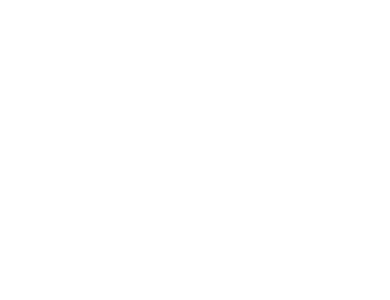
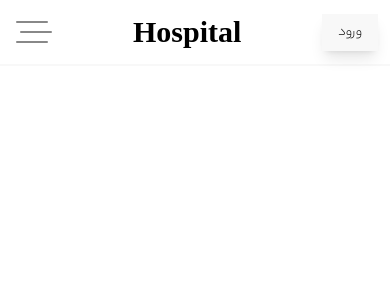
Before and after one commit to alimoniri7/hospital, a React app: page / in a window 390 px wide. Shown: the top 300 px of the page. Built offline with nearby package versions, Linux system fonts and the light colour scheme; the HTML template or start-up script is replaced by a standard one.

Commit message:
navbar created

```diff
--- /dev/null
+++ b/src/components/buttons/BtnBurger.jsx
@@ -0,0 +1,36 @@
+import React, { useState } from "react";
+
+
+const BtnBurger = () => {
+  const [isOpen, setIsOpen] = useState(false);
+  const genericHamburgerLine = `h-0.5 w-8 my-1 rounded-full bg-black-gray transition ease transform duration-300`;
+
+  return (
+    <button
+      className="flex sm:hidden flex-col h-12 w-12 justify-center items-center group"
+      onClick={() => setIsOpen(!isOpen)}
+    >
+      <div
+        className={`${genericHamburgerLine} ${
+          isOpen
+            ? "rotate-45 translate-y-2 opacity-50 group-hover:opacity-100"
+            : "opacity-50 group-hover:opacity-100"
+        }`}
+      />
+      <div
+        className={`${genericHamburgerLine} ${
+          isOpen ? "opacity-0 translate-x-8" : " translate-x-1 opacity-50 group-hover:opacity-100"
+        }`}
+      />
+      <div
+        className={`${genericHamburgerLine} ${
+          isOpen
+            ? "-rotate-45 -translate-y-3 opacity-50 group-hover:opacity-100"
+            : "opacity-50 group-hover:opacity-100"
+        }`}
+      />
+    </button>
+  );
+};
+
+export default BtnBurger
--- /dev/null
+++ b/src/components/layout/MobileMenu.jsx
@@ -0,0 +1,11 @@
+import React from 'react';
+
+const MobileMenu = () => {
+    return (
+        <div>
+
+        </div>
+    );
+};
+
+export default MobileMenu;
--- /dev/null
+++ b/src/components/layout/Navbar.jsx
@@ -0,0 +1,55 @@
+import React from "react";
+import { Link } from "react-router-dom";
+import BtnContained from "../buttons/BtnContained";
+import BtnBurger from "../buttons/BtnBurger";
+
+const Navbar = () => {
+   const menu = [
+      {
+         label: "درباره ما",
+         path: "/aboutus",
+      },
+      {
+         label: "تماس با ما",
+         path: "contactus",
+      },
+      {
+         label: "خدمات",
+         path: "/services",
+      },
+      {
+         label: "وبلاگ",
+         path: "/blog",
+      },
+      {
+         label: "نوبت دهی",
+         path: "/login",
+      },
+   ];
+
+
+   return (
+      <nav className="flex items-center justify-center w-full border-b-2 border-white-gray py-2 px-2">
+         <div className="flex items-center justify-between container">
+            <BtnBurger/>
+            <div>
+               <p className="text-3xl font-black font-[playfair]">Hospital</p>
+            </div>
+            <div className="sm:flex hidden">
+               <ul className="flex gap-5 lg:gap-14">
+                  {menu.map((item) => (
+                     <li>
+                        <Link className="lg:text-lg text-base hover:font-semibold transition-all ease-out duration-200"  to={item.path}>{item.label}</Link>
+                     </li>
+                  ))}
+               </ul>
+            </div>
+            <div>
+                <BtnContained>ورود</BtnContained>
+            </div>
+         </div>
+      </nav>
+   );
+};
+
+export default Navbar;
--- a/src/main.jsx
+++ b/src/main.jsx
@@ -13,7 +13,7 @@
 const router = createBrowserRouter([
   {
     path: "/",
-    element: <Topbar/>,
+    element: <Landing/>,
   },
 ]);
 
--- a/src/routes/landing.jsx
+++ b/src/routes/landing.jsx
@@ -1,47 +1,15 @@
 import React from 'react';
+import Topbar from '../components/layout/Topbar';
+import Navbar from '../components/layout/Navbar';
 
 
-const Landing = ()=> {
+const Landing = () => {
     return (
-      <>
-        <div id="sidebar" className='bg-blue-400'>
-          <h1>React Router Contacts</h1>
-          <div>
-            <form id="search-form" role="search">
-              <input
-                id="q"
-                aria-label="Search contacts"
-                placeholder="Search"
-                type="search"
-                name="q"
-              />
-              <div
-                id="search-spinner"
-                aria-hidden
-                hidden={true}
-              />
-              <div
-                className="sr-only"
-                aria-live="polite"
-              ></div>
-            </form>
-            <form method="post">
-              <button type="submit">New</button>
-            </form>
-          </div>
-          <nav>
-            <ul>
-              <li>
-                <a href={`/contacts/1`}>Your Name</a>
-              </li>
-              <li>
-                <a href={`/contacts/2`}>Your Friend</a>
-              </li>
-            </ul>
-          </nav>
+        <div>
+            <Topbar/>
+            <Navbar/>
         </div>
-        <div id="detail"></div>
-      </>
     );
-  }
+};
+
 export default Landing;
```
